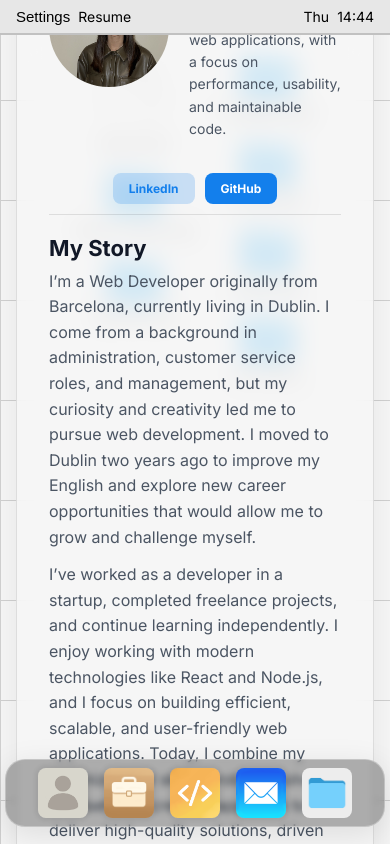
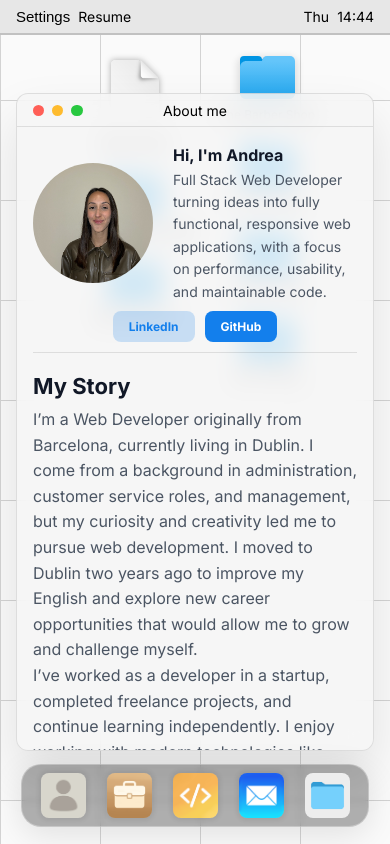
Before and after one commit to AndreaAlarconValdes/portfolio-andrea, a React (Vite) app: page /portfolio-andrea/about in a window 390 px wide. Shown: the top 844 px of the page. Built offline with nearby package versions, Linux system fonts and the light colour scheme.

Commit message:
Responsive styles

```diff
--- a/src/components/Navbar.css
+++ b/src/components/Navbar.css
@@ -10,7 +10,7 @@
   flex-direction: row;
   align-items: flex-end;
   gap: 1rem;
-  padding: 0.5rem 2rem;
+  padding: 0.5rem 1rem;
   background-color: rgba(0, 0, 0, 0.3);
   backdrop-filter: blur(3px);
   box-shadow: 0 8px 32px rgba(0, 0, 0, 0.1);
@@ -31,17 +31,18 @@
   justify-content: center;
 
 }
+
 .nav-link img {
   box-shadow: 0px 0px 5px 3px rgba(0, 0, 0, 0.07);
-
-  width: 50px;
-
+  width: 45px;
   border-radius: 8px;
 }
+
 .nav-link:last-child img {
   box-shadow: none;
   filter: drop-shadow(0px 0px 5px 3px rgba(0, 0, 0, 0.7));
 }
+
 .nav-link:hover {
   transform: translateY(-10px) scale(1.1);
 }
@@ -77,3 +78,13 @@
   visibility: visible;
   opacity: 1;
 }
+
+@media (min-width: 600px) {
+  .navbar {
+    padding: 0.5rem 2rem;
+  }
+
+  .nav-link img {
+    width: 50px;
+  }
+}
--- a/src/pages/About/About.css
+++ b/src/pages/About/About.css
@@ -8,14 +8,16 @@
 
 .about-content {
   max-width: 600px;
-  padding: 2rem;
+  max-height: 70vh;
+  padding: 1rem;
+  overflow-y: scroll;
 }
 
 .profile-section {
   display: flex;
   flex-direction: column;
   align-items: center;
-  gap: 20px;
+  gap: .5rem;
 }
 
 .profile-info {
@@ -90,7 +92,6 @@
   font-size: 16px;
   color: #4b5563;
   line-height: 1.6;
-  margin-bottom: 12px;
 }
 
 .about-content hr {
@@ -118,11 +119,17 @@
 }
 
 /* Responsive */
-@media (min-width: 520px) {
+@media (min-width: 600px) {
+  .about-content {
+    padding: 2rem;
+  }
+
   .profile-section {
     flex-direction: row;
     justify-content: space-between;
     align-items: center;
+  gap: 1rem;
+
   }
 
   .profile-links {
```
